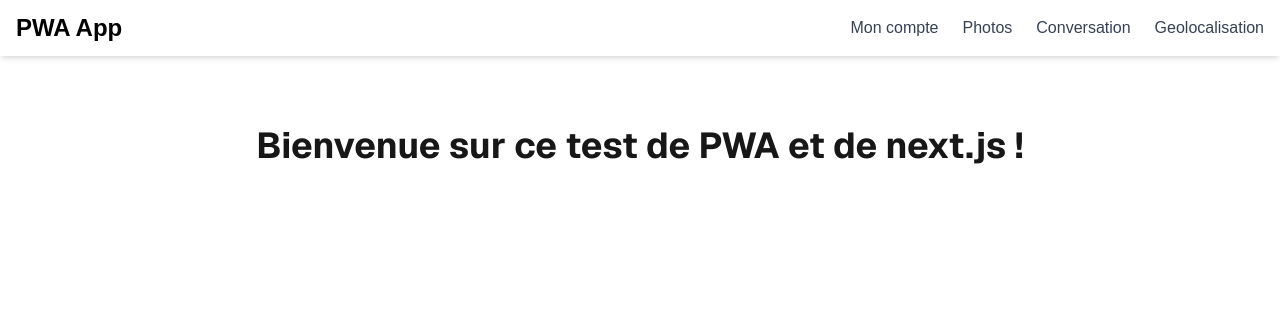
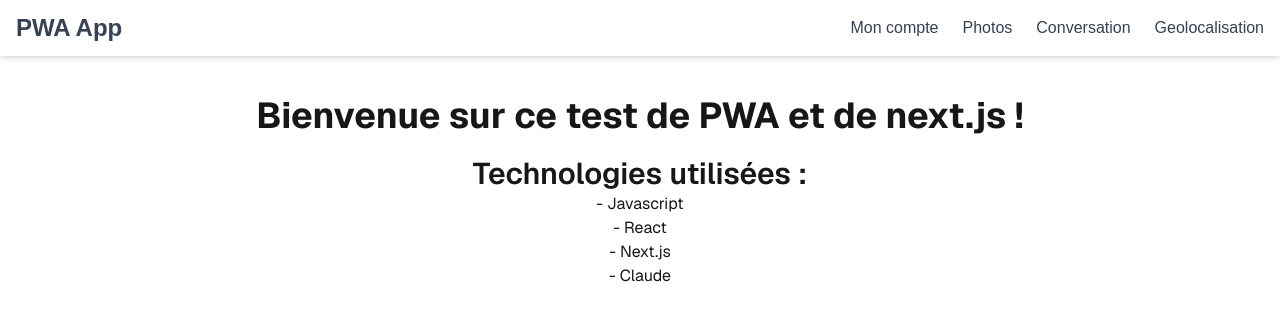
Before and after one commit to Whintali/pwa-webchat, a Next.js app: page / in a window 1280 px wide. Shown: the top 320 px of the page. Built offline with nearby package versions, Linux system fonts and the light colour scheme; no server answers.

Commit message:
Minor Changes

```diff
--- a/app/account/page.tsx
+++ b/app/account/page.tsx
@@ -1,19 +1,18 @@
 'use client'
 import { useEffect, useRef, useState } from "react"
 import Swal from "sweetalert2";
-import GalleryComponent from "../components/Gallery";
 
 export default function AccountPage() {
     const inputRef = useRef<HTMLInputElement>(null);
     const [name, setName] = useState("");
-    const [images, setImages] = useState<string[]>([]);
+    const [PersonnalImage, setPersonnalImage] = useState<string>("");
     useEffect(() => {
         if(localStorage.getItem("name")){
             setName(localStorage.getItem("name") || "");
         }
-        const photosNotConverted = window.localStorage.getItem("photos");
-        setImages(prev => [ ...prev,...(photosNotConverted ? JSON.parse(photosNotConverted) : [])]);
-        /// Formulaire à faire input image + nom
+        if(localStorage.getItem("PersonnalImage") && typeof localStorage.getItem("PersonnalImage") === "string"){
+            setPersonnalImage(localStorage.getItem("PersonnalImage") || "");
+        }
     },[])
     useEffect(()=>{
         if(!name || !inputRef.current) return
@@ -30,9 +29,6 @@
                         timer: 1500
                     })
     }
-    const functionManager: { reloadImages?: () => void } = {
-        reloadImages: () => {}
-    };
     return (
     <div className="mt-5 flex flex-col items-center p-4 space-y-6 w-3/4 mx-auto">
         <div className="text-center">
@@ -41,13 +37,9 @@
             </h1>
             <h2 className=""> Mon nom :</h2>
             <input ref={inputRef} className="border border-gray-300 rounded px-3 py-2 w-full max-w-xs" type="text" placeholder="Entrez votre nom" />
-            <GalleryComponent type="photos" images={images} functionManager={functionManager}></GalleryComponent>
+            <img src={PersonnalImage} alt="Photo de profil" className="w-32 h-32 rounded-full object-cover mt-4 mx-auto border-2 border-indigo-600"/>
             <button className="ml-2 bg-blue-500 text-white px-4 py-2 rounded" type="submit" onClick={handleClick}>Enregistrer </button>
         </div>
-        <div>
-
-        </div>
-
     </div>)
 
 }
--- a/app/components/Camera.tsx
+++ b/app/components/Camera.tsx
@@ -35,25 +35,23 @@
         }
     useEffect(() => {
         let stream:MediaStream | undefined = undefined;
-        try{
+
+        const startCamera = () => {
+            try {
                 navigator.mediaDevices.getUserMedia({video: true, audio: false}).then((mediaStream) => {
                 stream = mediaStream;
-                    if(stream) {
                 setHasAuthorization(true);
-                        startCamera();
-                    }
-                }).catch((err) => {
-                    console.error("Erreur d'accès à la caméra : ", err);
-                });
-                const startCamera = () => {
+
                 if (videoRef.current && stream) {
+                    setHasAuthorization(true);
                     videoRef.current.srcObject = stream;
                 }
-                }
-            }
+            });}
             catch(err){
                 console.error("Erreur lors de la tentative d'accès à la caméra : ", err);
             }
+        }
+        startCamera();
         return () => {
             if(stream && stream.active){
                 stream.getTracks().forEach(track => track.stop());
--- a/app/components/Navbar.tsx
+++ b/app/components/Navbar.tsx
@@ -21,7 +21,10 @@
     return (
     <nav className="bg-white shadow-md">
       <div className="max-w-7xl mx-auto px-4 py-3 flex justify-between items-center">
-        <div className="text-2xl font-bold text-black">PWA App</div>
+
+        <div className="text-2xl font-bold text-black"><Link href="/" className="text-gray-700 hover:text-indigo-600">
+            PWA App
+          </Link></div>
 
         <div className="flex space-x-6">
           <Link href="/account" className="text-gray-700 hover:text-indigo-600">
--- a/app/page.tsx
+++ b/app/page.tsx
@@ -2,10 +2,20 @@
 
 export default function Home() {
   return (
-    <div className="font-sans grid grid-rows-[20px_1fr_20px] items-center justify-items-center min-h-screen p-8 pb-20 gap-16 sm:p-20">
+    <div className="font-sans grid grid-rows-[20px_1fr_20px] text-center mt-10 space-y-6 gap-10">
       <h1 className="text-4xl font-bold text-center">
         Bienvenue sur ce test de PWA et de next.js !
       </h1>
+      <div>
+        <h2 className="text-2xl sm:text-3xl font-semibold">
+            Technologies utilisées :
+        </h2>
+
+        <h3 className=""> - Javascript </h3>
+        <h3 className=""> - React </h3>
+        <h3 className=""> - Next.js </h3>
+        <h3 className=""> - Claude </h3>
+      </div>
     </div>
   );
 }
```
Also changed, not shown: app/class/props.tsx (renamed from app/classes/props.tsx). Lines whose indentation alone changed are shown as unchanged.
